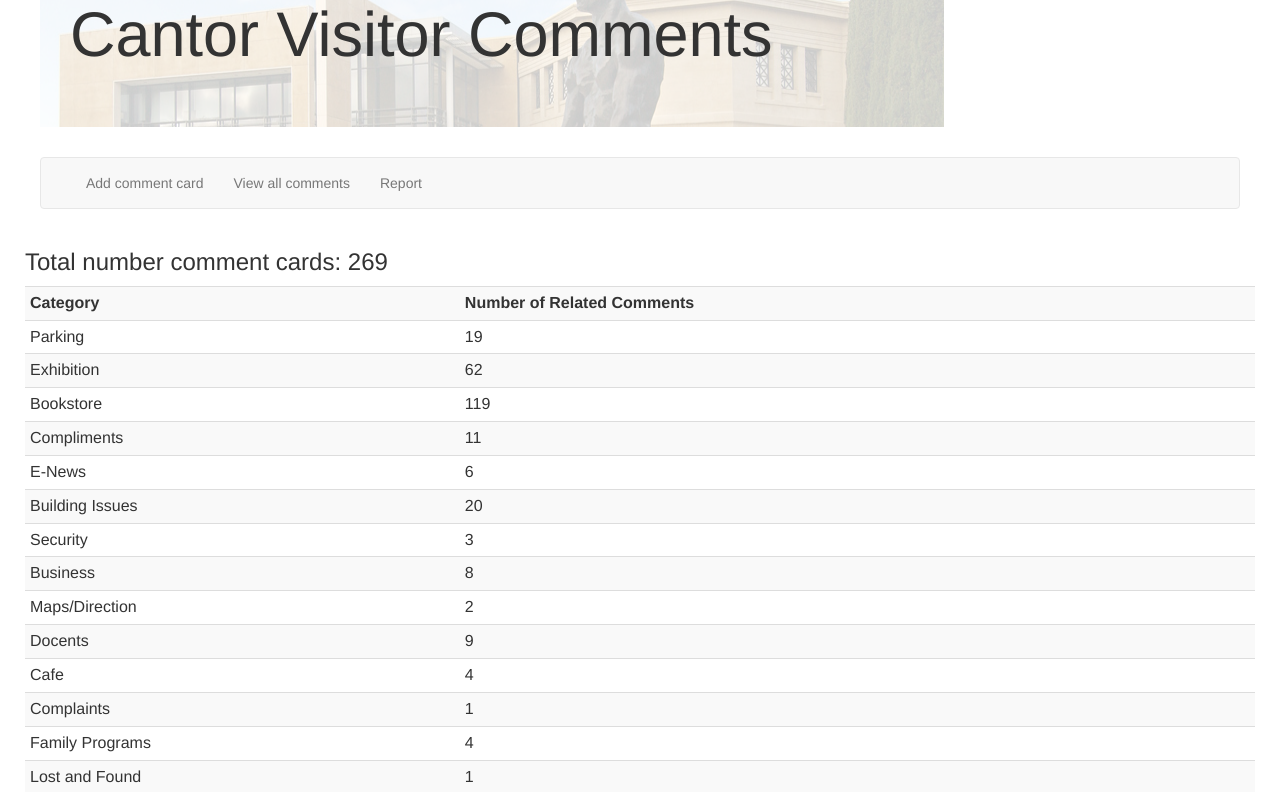
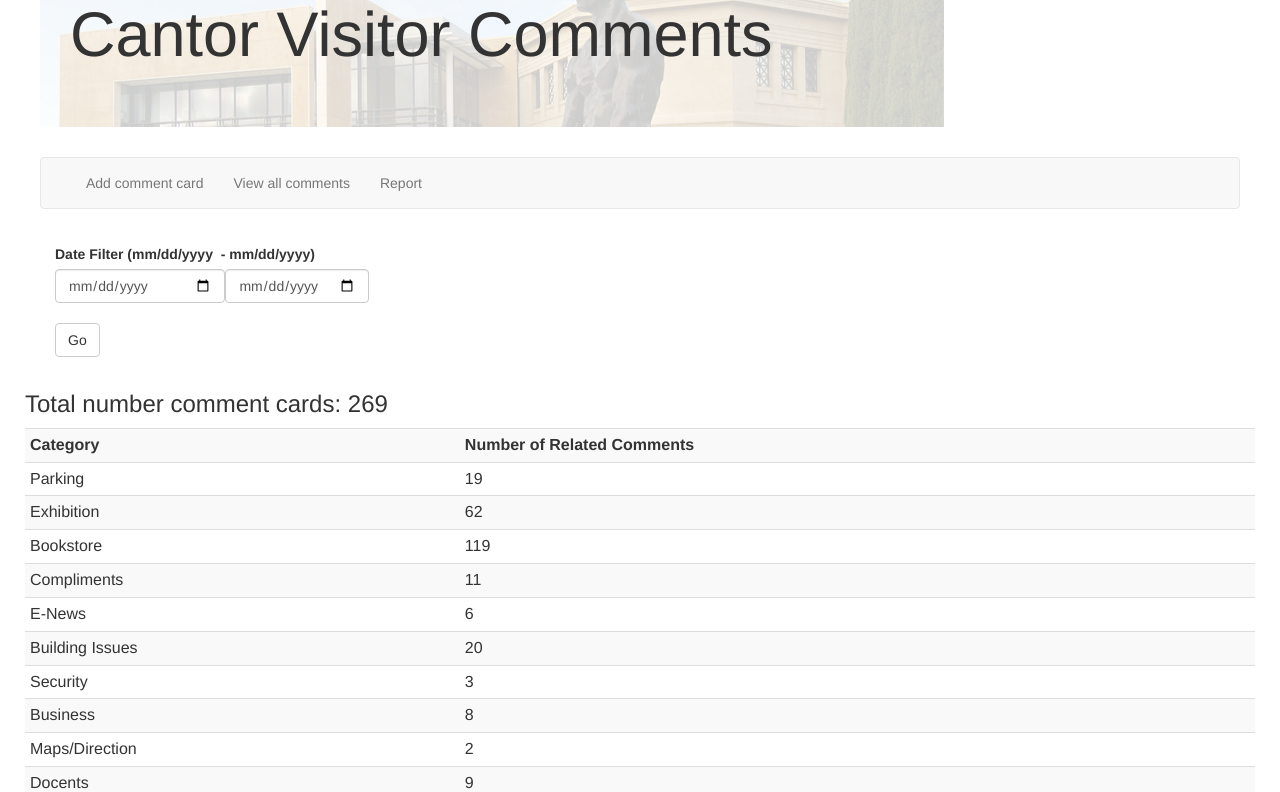
Before and after one commit to timsants/Cantor_Comment_DB, a PHP site: page /reports.php in a window 1280 px wide. Shown: the part 108-900 px from the top of the page. Run offline with PHP 8.4, Linux system fonts and the light colour scheme; data comes from the database, SQL or seed files in the repository; both versions use the stored data as it was after the commit; data that the repository does not hold is empty; some libraries are stand-ins or nearby versions.

Commit message:
added date filter

```diff
--- a/reports.php
+++ b/reports.php
@@ -10,6 +10,25 @@
 ?>
 
 
+
+<div class="col-md-8">
+  <form role="form" method="POST" action"view_comments.php">
+    <div class="form-group">
+      <div style="float:left;">
+      <label for="date_start">Date Filter (mm/dd/yyyy&#160 -</label>
+	     <input class="form-control" id="date_start" type="date" name="date_start">
+      </div>
+      <div style="float:left;">
+      <label for="date_end">&#160mm/dd/yyyy)</label>
+	     <input class="form-control" id="date_end" type="date" name="date_end">
+      </div>
+    </div>
+				<div style="clear:both;"></div>
+				<br>
+    <button type="submit" class="btn btn-default">Go</button>
+  </form>
+</div>
+
 <div class="row">
 
 
@@ -17,10 +36,21 @@
 <?php
     try {
       $db->beginTransaction();
-      $query = "Select count(*) from Comments;";
+						$start = $_POST["date_start"];
+      $end = $_POST["date_end"];
+						$date_query = NULL;
+						if($start and $end) {
+						  $date_query = " WHERE Date BETWEEN '" . $start . "' AND '" . $end . "'";
+						} elseif ($start) {
+						  $date_query = " WHERE Date > '" . $start . "'";
+						} elseif ($end) {
+						  $date_query = " WHERE Date < '" . $end . "'";
+						}
+      $query = "Select count(*) from Comments" . $date_query . ";";
       $result = $db->query($query);
       $row = $result->fetch();
       $count = $row[0];
+				  echo "<div style=\"clear:both;\"></div>";
       echo "<h3>Total number comment cards: " . $count . "</h3>";
     } catch (Exception $e) {
       echo "<h3>Exception" . $e . "</h3>";
@@ -33,93 +63,116 @@
 
 <?php
     try {
+						$start = $_POST["date_start"];
+      $end = $_POST["date_end"];
+						$date_query = NULL;
+						if($start and $end) {
+						  $date_query = " AND Date BETWEEN '" . $start . "' AND '" . $end . "'";
+						} elseif ($start) {
+						  $date_query = " AND Date > '" . $start . "'";
+						} elseif ($end) {
+						  $date_query = " AND Date < '" . $end . "'";
+						}
       //Categories
-      $query = "Select count(*) from Comments Where Category = 'Parking';";
+      $query = "Select count(*) from Comments Where Category = 'Parking'" . $date_query . ";";
       $result = $db->query($query);
       $row = $result->fetch();
       $count = $row[0];
       $parking = $count;
       echo "<tr><td>Parking</td><td>" . $count . "</td></tr>";
-      $query = "Select count(*) from Comments Where Category = 'Exhibition';";
+      $query = "Select count(*) from Comments Where Category = 'Exhibition'" . $date_query . ";";
+
       $result = $db->query($query);
       $row = $result->fetch();
       $count = $row[0];
       $exhibition = $count;
       echo "<tr><td>Exhibition</td><td>" . $count . "</td></tr>";
-      $query = "Select count(*) from Comments Where Category = 'Bookstore';";
+      $query = "Select count(*) from Comments Where Category = 'Bookstore'" . $date_query . ";";
+
       $result = $db->query($query);
       $row = $result->fetch();
       $count = $row[0];
       $bookstore = $count;
       echo "<tr><td>Bookstore</td><td>" . $count . "</td></tr>";
-      $query = "Select count(*) from Comments Where Category = 'Compliments';";
+      $query = "Select count(*) from Comments Where Category = 'Compliments'" . $date_query . ";";
+
       $result = $db->query($query);
       $row = $result->fetch();
       $count = $row[0];
       $compliments = $count;
       echo "<tr><td>Compliments</td><td>" . $count . "</td></tr>";
-      $query = "Select count(*) from Comments Where Category = 'E-News';";
+      $query = "Select count(*) from Comments Where Category = 'E-News'" . $date_query . ";";
+
       $result = $db->query($query);
       $row = $result->fetch();
       $count = $row[0];
       $e_news = $count;
       echo "<tr><td>E-News</td><td>" . $count . "</td></tr>";
-      $query = "Select count(*) from Comments Where Category = 'Building Issues';";
+      $query = "Select count(*) from Comments Where Category = 'Building Issues'" . $date_query . ";";
+
       $result = $db->query($query);
       $row = $result->fetch();
       $count = $row[0];
       $building_issues = $count;
       echo "<tr><td>Building Issues</td><td>" . $count . "</td></tr>";
-      $query = "Select count(*) from Comments Where Category = 'Security';";
+      $query = "Select count(*) from Comments Where Category = 'Security'" . $date_query . ";";
+
       $result = $db->query($query);
       $row = $result->fetch();
       $count = $row[0];
       $security = $count;
       echo "<tr><td>Security</td><td>" . $count . "</td></tr>";
 
-      $query = "Select count(*) from Comments Where Category = 'Business';";
+      $query = "Select count(*) from Comments Where Category = 'Business'" . $date_query . ";";
+
       $result = $db->query($query);
       $row = $result->fetch();
       $count = $row[0];
       $business = $count;
       echo "<tr><td>Business</td><td>" . $count . "</td></tr>";
 
-      $query = "Select count(*) from Comments Where Category = 'Maps/Direction';";
+      $query = "Select count(*) from Comments Where Category = 'Maps/Direction'" . $date_query . ";";
+
       $result = $db->query($query);
       $row = $result->fetch();
       $count = $row[0];
       $maps_direction = $count;
       echo "<tr><td>Maps/Direction</td><td>" . $count . "</td></tr>";
 
-      $query = "Select count(*) from Comments Where Category = 'Docents';";
+      $query = "Select count(*) from Comments Where Category = 'Docents'" . $date_query . ";";
+
       $result = $db->query($query);
       $row = $result->fetch();
       $count = $row[0];
       $docents = $count;
       echo "<tr><td>Docents</td><td>" . $count . "</td></tr>";
 
-      $query = "Select count(*) from Comments Where Category = 'Cafe';";
+      $query = "Select count(*) from Comments Where Category = 'Cafe'" . $date_query . ";";
+
       $result = $db->query($query);
       $row = $result->fetch();
       $count = $row[0];
       $cafe = $count;
       echo "<tr><td>Cafe</td><td>" . $count . "</td></tr>";
 
-      $query = "Select count(*) from Comments Where Category = 'Complaints';";
+      $query = "Select count(*) from Comments Where Category = 'Complaints'" . $date_query . ";";
+
       $result = $db->query($query);
       $row = $result->fetch();
       $count = $row[0];
       $complaints = $count;
       echo "<tr><td>Complaints</td><td>" . $count . "</td></tr>";
 
-      $query = "Select count(*) from Comments Where Category = 'Family Programs';";
+      $query = "Select count(*) from Comments Where Category = 'Family Programs'" . $date_query . ";";
+
       $result = $db->query($query);
       $row = $result->fetch();
       $count = $row[0];
       $family_programs = $count;
       echo "<tr><td>Family Programs</td><td>" . $count . "</td></tr>";
 
-      $query = "Select count(*) from Comments Where Category = 'Lost and Found';";
+      $query = "Select count(*) from Comments Where Category = 'Lost and Found'" . $date_query . ";";
+
       $result = $db->query($query);
       $row = $result->fetch();
       $count = $row[0];
@@ -266,77 +319,97 @@
 
 <?php
     try {
-      $query = "Select count(*) from Comments Where Department = 'Administration';";
+						$start = $_POST["date_start"];
+      $end = $_POST["date_end"];
+						$date_query = NULL;
+						if($start and $end) {
+						  $date_query = " AND Date BETWEEN '" . $start . "' AND '" . $end . "'";
+						} elseif ($start) {
+						  $date_query = " AND Date > '" . $start . "'";
+						} elseif ($end) {
+						  $date_query = " AND Date < '" . $end . "'";
+						}
+      $query = "Select count(*) from Comments Where Department = 'Administration'" . $date_query . ";";
       $result = $db->query($query);
       $row = $result->fetch();
       $count = $row[0];
       $administration = $count;
       echo "<tr><td>Administration</td><td>" . $count . "</td></tr>";
 
-      $query = "Select count(*) from Comments Where Department = 'Operations';";
+      $query = "Select count(*) from Comments Where Department = 'Operations'" . $date_query . ";";
+
       $result = $db->query($query);
       $row = $result->fetch();
       $count = $row[0];
       $operations = $count;
       echo "<tr><td>Operations</td><td>" . $count . "</td></tr>";
 
-      $query = "Select count(*) from Comments Where Department = 'Curatorial Staff';";
+      $query = "Select count(*) from Comments Where Department = 'Curatorial Staff'" . $date_query . ";";
+
       $result = $db->query($query);
       $row = $result->fetch();
       $count = $row[0];
       $curatorial_staff = $count;
       echo "<tr><td>Curatorial Staff</td><td>" . $count . "</td></tr>";
 
-      $query = "Select count(*) from Comments Where Department = 'Curatorial Assistants';";
+      $query = "Select count(*) from Comments Where Department = 'Curatorial Assistants'" . $date_query . ";";
+
       $result = $db->query($query);
       $row = $result->fetch();
       $count = $row[0];
       $curatorial_assistants = $count;
       echo "<tr><td>Curatorial Assistants</td><td>" . $count . "</td></tr>";
 
-      $query = "Select count(*) from Comments Where Department = 'Education Staff';";
+      $query = "Select count(*) from Comments Where Department = 'Education Staff'" . $date_query . ";";
+
       $result = $db->query($query);
       $row = $result->fetch();
       $count = $row[0];
       $education_staff = $count;
       echo "<tr><td>Education Staff</td><td>" . $count . "</td></tr>";
 
-      $query = "Select count(*) from Comments Where Department = 'External Relations Staff';";
+      $query = "Select count(*) from Comments Where Department = 'External Relations Staff'" . $date_query . ";";
+
       $result = $db->query($query);
       $row = $result->fetch();
       $count = $row[0];
       $external_relations_staff = $count;
       echo "<tr><td>External Relations Staff</td><td>" . $count . "</td></tr>";
 
-      $query = "Select count(*) from Comments Where Department = 'Collections';";
+      $query = "Select count(*) from Comments Where Department = 'Collections'" . $date_query . ";";
+
       $result = $db->query($query);
       $row = $result->fetch();
       $count = $row[0];
       $collections = $count;
       echo "<tr><td>Collections</td><td>" . $count . "</td></tr>";
 
-      $query = "Select count(*) from Comments Where Department = 'Art Preparotors';";
+      $query = "Select count(*) from Comments Where Department = 'Art Preparotors'" . $date_query . ";";
+
       $result = $db->query($query);
       $row = $result->fetch();
       $count = $row[0];
       $art_preparotors = $count;
       echo "<tr><td>Art Preparotors</td><td>" . $count . "</td></tr>";
 
-      $query = "Select count(*) from Comments Where Department = 'Rights and Reproductions';";
+      $query = "Select count(*) from Comments Where Department = 'Rights and Reproductions'" . $date_query . ";";
+
       $result = $db->query($query);
       $row = $result->fetch();
       $count = $row[0];
       $rights_and_reproductions = $count;
       echo "<tr><td>Rights and Reproductions</td><td>" . $count . "</td></tr>";
 
-      $query = "Select count(*) from Comments Where Department = 'CAC Internal (Administration)';";
+      $query = "Select count(*) from Comments Where Department = 'CAC Internal (Administration)'" . $date_query . ";";
+
       $result = $db->query($query);
       $row = $result->fetch();
       $count = $row[0];
       $cac_internal = $count;
       echo "<tr><td>CAC Internal (Administration)</td><td>" . $count . "</td></tr>";
 
-      $query = "Select count(*) from Comments Where Department = 'Security';";
+      $query = "Select count(*) from Comments Where Department = 'Security'" . $date_query . ";";
+
       $result = $db->query($query);
       $row = $result->fetch();
       $count = $row[0];
```
Also changed, not shown: view_comments.php (+29 -5 lines), commentsDB.db, 1 other file.
